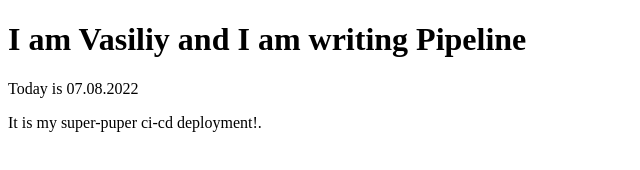
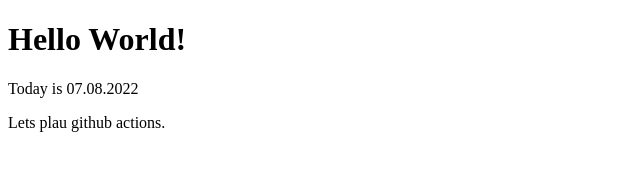
Before and after one commit to vasylkulyev/active, a plain HTML site: page index.html in a window 1280 px wide. Shown: the whole page, without its empty margins (0-640 px from the left). Drawn offline with Linux system fonts and the light colour scheme.

Commit message:
Update index.html

```diff
--- a/index.html
+++ b/index.html
@@ -2,9 +2,9 @@
 <html>
 <body>
 
-<h1>I am Vasiliy and I am writing Pipeline</h1>
+<h1>Hello World!</h1>
 <p>Today is 07.08.2022</p>
-<p>It is my super-puper ci-cd deployment!.</p>
+<p>Lets plau github actions.</p>
 
 </body>
 </html>
```
